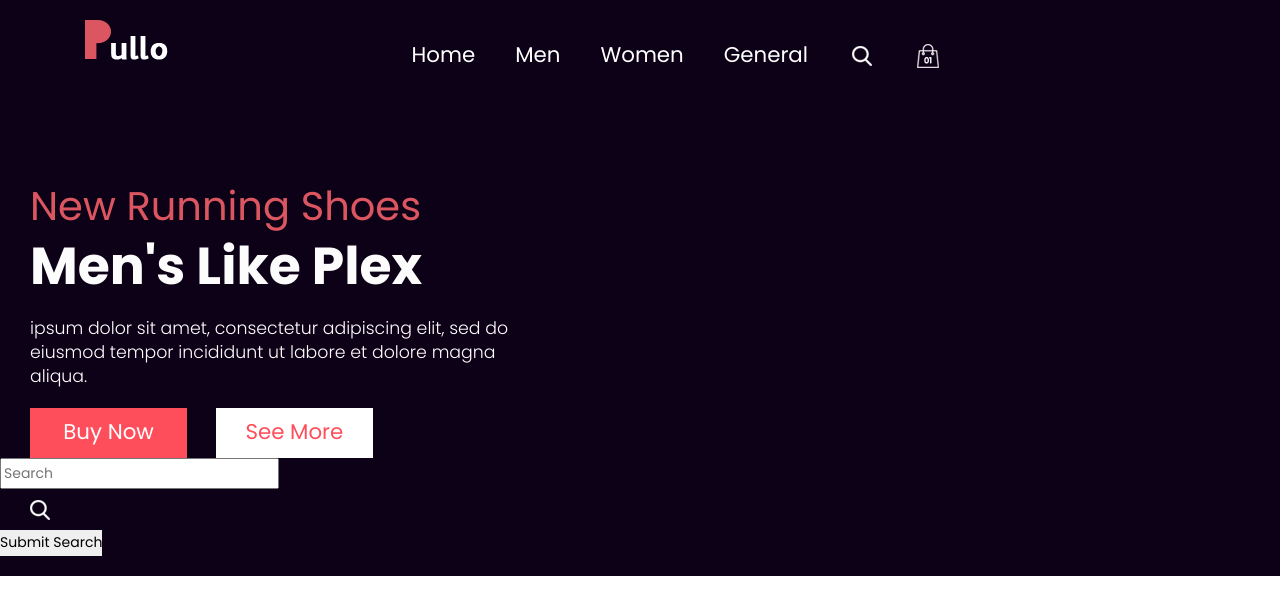
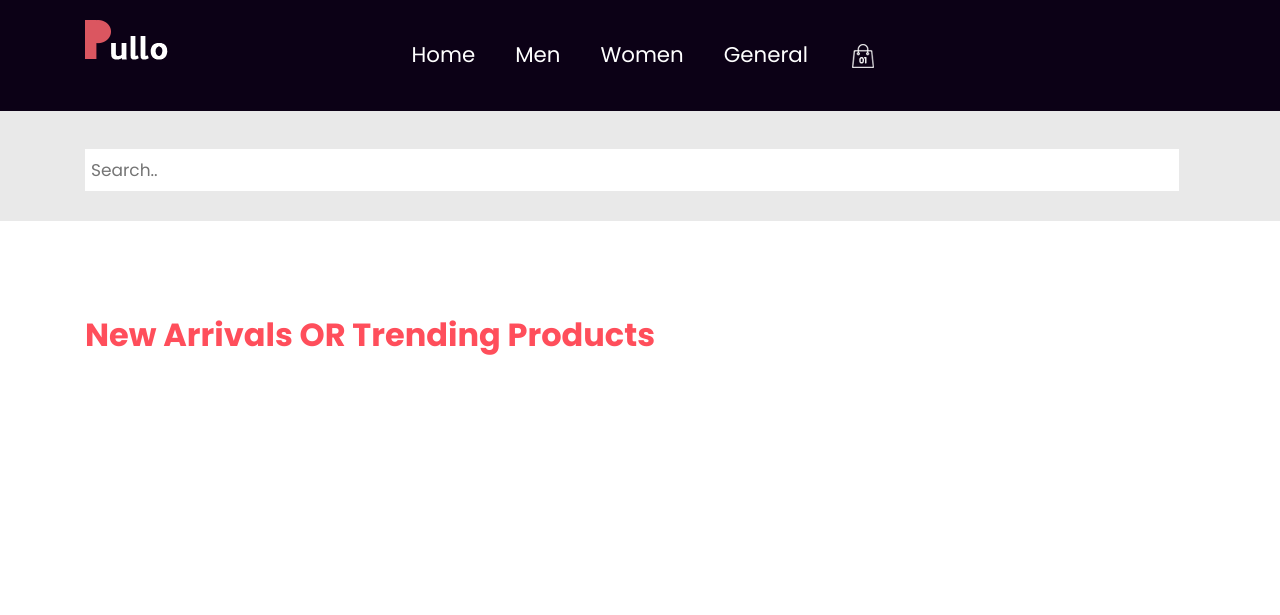
Before and after one commit to SargsyanLilit/project_ecommerce, a Django app: page / in a window 1280 px wide. Shown: the top 615 px of the page. Run offline with Django 3.2, Linux system fonts and the light colour scheme; some libraries are stand-ins or nearby versions.

Commit message:
updated the product app

```diff
--- a/ecommerce/products/static/products/css/style.css
+++ b/ecommerce/products/static/products/css/style.css
@@ -383,7 +383,7 @@ body{
 	width: 100%;
 	float: left;
 	font-size: 24pt;
-	color: #0c0116;
+	color: #ff4e5b;
 }
 
 .consectetur_text{
@@ -507,6 +507,17 @@ body{
     padding: 30px 0px;
 }
 
+.collection_text_search{
+    width: 100%;
+    float: left;
+    color: #ffffff;
+    text-align: center;
+    font-weight: bold;
+    font-size: 40px;
+    background-color: #e9e9e9;
+    padding: 30px 0px;
+}
+
 .sale_text{
 	width: 100%;
 	float: left;
@@ -541,24 +552,12 @@ body{
 	height: auto;
 
 }
-
 .best_shoes {
     width: 100%;
     float: left;
     background-color: #e9e9e9;
     height: auto;
-    padding: 20px 20px 20px 0px;
-    margin-top: 15px;
-    margin-bottom: 15px;
-
-}
-
-.best_shoes {
-    width: 100%;
-    float: left;
-    background-color: #e9e9e9;
-    height: auto;
-    padding: 20px 20px 20px 0px;
+    padding: 20px 20px 20px 20px;
     margin-top: 15px;
     margin-bottom: 15px;
 }
@@ -568,7 +567,7 @@ body{
     float: left;
     background-color: #e9e9e9;
     height: auto;
-    padding: 20px 20px 20px 0px;
+    padding: 20px 20px 20px 20px;
     margin-top: 15px;
     margin-bottom: 15px;
 }
@@ -576,7 +575,7 @@ body{
 .best_text{
 	width: 100%;
 	float: left;
-	font-size: 14pt;
+	font-size: 12pt;
 	color: #000;
 	text-align: center;
     margin-left: 0px;
@@ -586,7 +585,7 @@ body{
 	width: 100%;
 	float: left;
 	font-size: 14pt;
-	color: #000;
+	color: #ff4e5b;
 	text-align: center;
     margin-left: 0px;
     font-weight: bold;
@@ -836,3 +835,16 @@ a:hover {
     height: auto;
     background: #0c0116;
 }
+
+
+
+
+/* Style the search box inside the navigation bar */
+.navbar-nav input[type=text] {
+  float: right;
+  padding: 6px;
+  border: none;
+  margin-top: 8px;
+  margin-right: 16px;
+  font-size: 17px;
+}
--- a/ecommerce/products/templates/products/base.html
+++ b/ecommerce/products/templates/products/base.html
@@ -54,18 +54,29 @@
                                    <a class="nav-item nav-link" href="{% url 'women' %}">Women</a>
                                    <a class="nav-item nav-link" href="#">General</a>
         <!--                           <a class="nav-item nav-link" href="contact.html">Contact</a>-->
-                                   <a class="nav-item nav-link last" href="#"><img src="{% static 'products/images/search_icon.png' %}"></a>
                                    <a class="nav-item nav-link last" href="contact.html"><img src= "{% static 'products/images/shop_icon.png' %}"></a>
+
                                 </div>
                             </div>
                         </nav>
+
                     </div>
                 </div>
             </div>
+
+        </div>
+        <div class="collection_text_search">
+                <div class="container">
+            <div class="navbar-nav">
+
+               <input type="text" placeholder="Search..">
+
+            </div>
+                </div>
+        </div>
+	<!-- header section end -->
             {% block content %}
             {% endblock content %}
-        </div>
-	<!-- header section end -->
 	</body>
 
 </html>
--- a/ecommerce/products/templates/products/home.html
+++ b/ecommerce/products/templates/products/home.html
@@ -5,40 +5,44 @@
 
 {% block content %}
 
-	<div class="banner_section">
-		<div class="container-fluid">
-			<section class="slide-wrapper">
-				<div class="container-fluid">
-					<div id="myCarousel" class="carousel slide" data-ride="carousel">
-						<!-- Wrapper for slides -->
-						<div class="carousel-inner">
-							<div class="carousel-item active">
-								<div class="row">
-									<div class="col-sm-5">
-										<div class="banner_taital">
-											<h1 class="banner_text">New Running Shoes </h1>
-											<h1 class="mens_text"><strong>Men's Like Plex</strong></h1>
-											<p class="lorem_text">ipsum dolor sit amet, consectetur adipiscing elit, sed do eiusmod tempor incididunt ut labore et dolore magna aliqua.</p>
-											<button class="buy_bt">Buy Now</button>
-											<button class="more_bt">See More</button>
-										</div>
-									</div>
-								</div>
-							</div>
-						</div>
-					</div>
-				</div>
-			</section>
-		</div>
-	</div>
+<!--	<div class="banner_section">-->
+<!--		<div class="container-fluid">-->
+<!--			<section class="slide-wrapper">-->
+<!--				<div class="container-fluid">-->
+<!--					<div id="myCarousel" class="carousel slide" data-ride="carousel">-->
+<!--						&lt;!&ndash; Wrapper for slides &ndash;&gt;-->
+<!--						<div class="carousel-inner">-->
+<!--							<div class="carousel-item active">-->
+<!--								<div class="row">-->
+<!--									<div class="col-sm-5">-->
+<!--										<div class="banner_taital">-->
+<!--											<h1 class="banner_text">New Running Shoes </h1>-->
+<!--											<h1 class="mens_text"><strong>Men's Like Plex</strong></h1>-->
+<!--											<p class="lorem_text">ipsum dolor sit amet, consectetur adipiscing elit, sed do eiusmod tempor incididunt ut labore et dolore magna aliqua.</p>-->
+<!--											<button class="buy_bt">Buy Now</button>-->
+<!--											<button class="more_bt">See More</button>-->
+<!--										</div>-->
+<!--									</div>-->
+<!--								</div>-->
+<!--							</div>-->
+<!--						</div>-->
+<!--					</div>-->
+<!--				</div>-->
+<!--			</section>-->
+<!--		</div>-->
+<!--	</div>-->
 
-	<form id="searchForm"  method="POST" >
-		<input type="search" id="searchAll" placeholder="Search" />
-		<a class="nav-item nav-link last" href="#"><img src="{% static 'products/images/search_icon.png' %}"></a>
+<!--	<form id="searchForm"  method="POST" >-->
+<!--		<input type="search" id="searchAll" placeholder="Search" />-->
+<!--		<a class="nav-item nav-link last" href="#"><img src="{% static 'products/images/search_icon.png' %}"></a>-->
 
-		<button type="submit" class="Ck-z">Submit Search</button>
-	</form>
+<!--		<button type="submit" class="Ck-z">Submit Search</button>-->
+<!--	</form>-->
 
-
+    <div class="collection_section layout_padding">
+    	<div class="container">
+    		<h1 class="new_text"><strong>New Arrivals OR Trending Products </strong></h1>
+        </div>
+    </div>
 
 {% endblock content %}
```
Also changed, not shown: ecommerce/products/models.py (+11 -1 lines), ecommerce/products/templates/products/product_view.html (+7 -3 lines), ecommerce/products/templates/products/women.html (+7 -6 lines), ecommerce/products/migrations/0007_remove_product_quantity.py (added).
